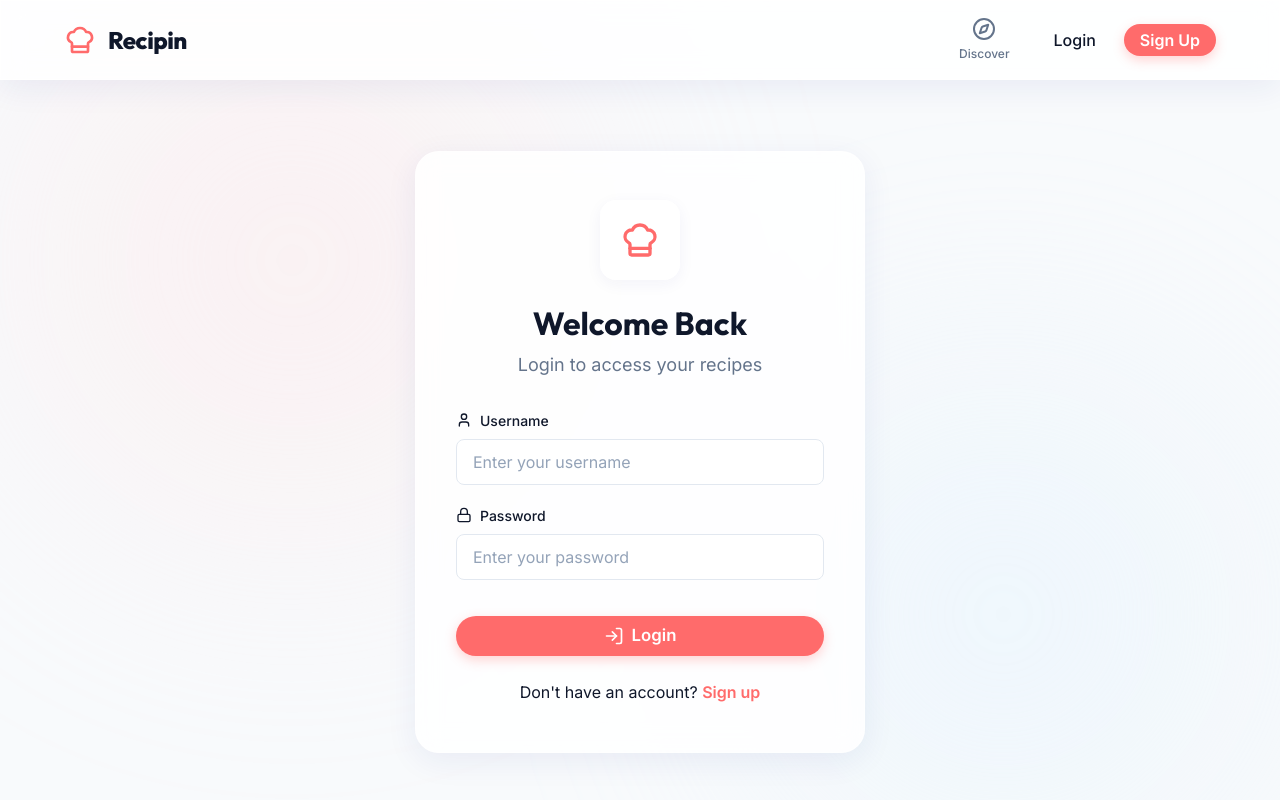
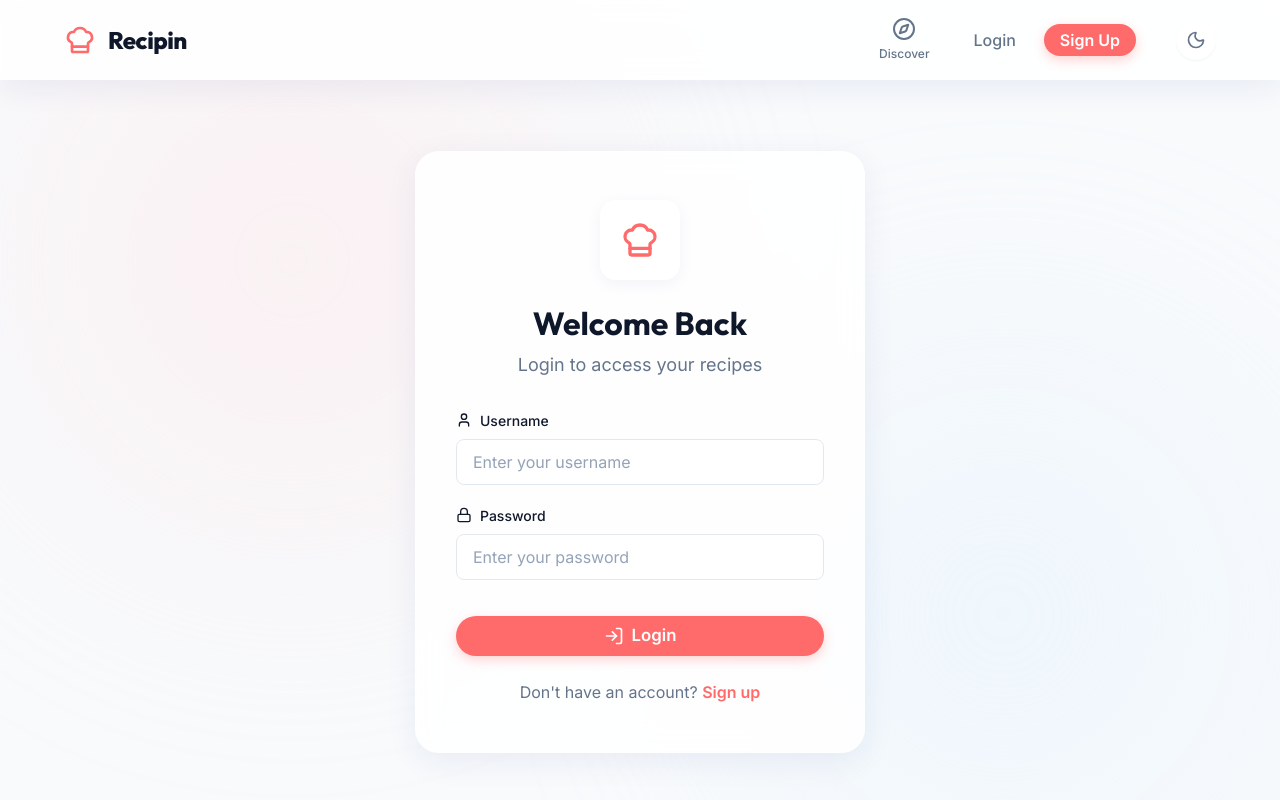
Before and after one commit to ErexPL/Recipin, a React (Vite) app: page /login in a window 1280 px wide. Shown: the top 800 px of the page. Built offline with nearby package versions, Linux system fonts and the light colour scheme; no server answers.

Commit message:
Implement theme context and provider; update components for theme support

```diff
--- a/src/App.jsx
+++ b/src/App.jsx
@@ -2,14 +2,17 @@ import React from 'react';
 import AppRouter from './router/routes';
 import { RecipeProvider } from './context/RecipeContext';
 import { AuthProvider } from './context/AuthContext';
+import { ThemeProvider } from './context/ThemeContext';
 
 function App() {
   return (
-    <AuthProvider>
-      <RecipeProvider>
-        <AppRouter />
-      </RecipeProvider>
-    </AuthProvider>
+    <ThemeProvider>
+      <AuthProvider>
+        <RecipeProvider>
+          <AppRouter />
+        </RecipeProvider>
+      </AuthProvider>
+    </ThemeProvider>
   );
 }
 
--- a/src/components/Navbar/Navbar.css
+++ b/src/components/Navbar/Navbar.css
@@ -69,6 +69,8 @@
     display: flex;
     align-items: center;
     gap: 1.5rem;
+    color: var(--color-text-secondary);
+
 }
 
 .nav-item {
--- a/src/components/Navbar/Navbar.jsx
+++ b/src/components/Navbar/Navbar.jsx
@@ -1,13 +1,15 @@
-import React from 'react';
-import { ChefHat, Search, PlusCircle, Bookmark, Compass, LogOut, User } from 'lucide-react';
+import React, { useContext } from 'react';
+import { ChefHat, Search, PlusCircle, Bookmark, Compass, LogOut, User, Sun, Moon } from 'lucide-react';
 import { NavLink, Link, useLocation, useNavigate } from 'react-router-dom';
 import { useRecipes } from '../../context/RecipeContext';
 import { useAuth } from '../../context/AuthContext';
+import { ThemeContext } from '../../context/ThemeContext';
 import './Navbar.css';
 
 const Navbar = () => {
     const { searchQuery, setSearchQuery } = useRecipes();
     const { user, logout, isAuthenticated } = useAuth();
+    const { theme, toggleTheme } = useContext(ThemeContext);
     const location = useLocation();
     const navigate = useNavigate();
     const isSearchPage = location.pathname === '/';
@@ -74,6 +76,9 @@ const Navbar = () => {
                             </NavLink>
                         </div>
                     )}
+                     <button onClick={toggleTheme} className="btn-icon" style={{ marginLeft: '1rem' }}>
+                        {theme === 'light' ? <Moon size={20} /> : <Sun size={20} />}
+                    </button>
                 </div>
             </div>
         </nav>
--- /dev/null
+++ b/src/context/ThemeContext.jsx
@@ -0,0 +1,19 @@
+import React, { createContext, useState, useMemo } from 'react';
+
+export const ThemeContext = createContext();
+
+export const ThemeProvider = ({ children }) => {
+  const [theme, setTheme] = useState('light');
+
+  const toggleTheme = () => {
+    setTheme((prevTheme) => (prevTheme === 'light' ? 'dark' : 'light'));
+  };
+
+  const value = useMemo(() => ({ theme, toggleTheme }), [theme]);
+
+  return (
+    <ThemeContext.Provider value={value}>
+      {children}
+    </ThemeContext.Provider>
+  );
+};
--- a/src/index.css
+++ b/src/index.css
@@ -39,6 +39,25 @@
   --transition-fast: 150ms cubic-bezier(0.4, 0, 0.2, 1);
   --transition-normal: 250ms cubic-bezier(0.4, 0, 0.2, 1);
   --transition-bounce: 400ms cubic-bezier(0.34, 1.56, 0.64, 1);
+}
+
+[data-theme='dark'] {
+  --color-bg: #0f172a;
+  --color-surface: #1e293b;
+  --color-surface-hover: #334155;
+
+  --color-primary: #ff8787;
+  --color-primary-hover: #ff6b6b;
+  --color-primary-light: #4d2a3a;
+
+  --color-secondary: #74c0fc;
+  --color-secondary-hover: #4dabf7;
+
+  --color-text-primary: #f1f5f9;
+  --color-text-secondary: #94a3b8;
+  --color-text-muted: #64748b;
+
+  --color-border: #334155;
 }
 
 *, *::before, *::after {
@@ -91,6 +110,14 @@ img, picture, video, canvas, svg {
 }
 
 .glass-panel {
+  background: rgba(30, 41, 59, 0.7);
+  backdrop-filter: blur(12px);
+  -webkit-backdrop-filter: blur(12px);
+  border: 1px solid rgba(51, 65, 85, 0.5);
+  box-shadow: 0 8px 32px 0 rgba(0, 0, 0, 0.1);
+}
+
+[data-theme='light'] .glass-panel {
   background: rgba(255, 255, 255, 0.85);
   backdrop-filter: blur(12px);
   -webkit-backdrop-filter: blur(12px);
--- a/src/pages/Login/Auth.css
+++ b/src/pages/Login/Auth.css
@@ -8,6 +8,9 @@
     max-width: 450px;
     padding: 3rem 2.5rem;
     border-radius: var(--radius-2xl);
+    background-color: var(--color-surface);
+    border: 1px solid var(--color-border);
+    box-shadow: var(--shadow-lg);
 }
 
 .auth-header {
@@ -65,3 +68,11 @@
 .mt-6 {
     margin-top: 1.5rem;
 }
+
+.page-subtitle {
+    color: var(--color-text-secondary);
+}
+
+.auth-footer {
+    color: var(--color-text-secondary);
+}
--- a/src/router/routes.jsx
+++ b/src/router/routes.jsx
@@ -1,4 +1,4 @@
-import React from 'react';
+import React, { useContext } from 'react';
 import { BrowserRouter as Router, Routes, Route } from 'react-router-dom';
 import Home from '../pages/Home/Home';
 import Saved from '../pages/Saved/Saved';
@@ -7,9 +7,13 @@ import Login from '../pages/Login/Login';
 import Register from '../pages/Register/Register';
 import RecipeDetails from '../pages/RecipeDetails/RecipeDetails';
 import Navbar from '../components/Navbar/Navbar';
+import { ThemeContext } from '../context/ThemeContext';
 
 const AppRouter = () => {
+  const { theme } = useContext(ThemeContext);
+
   return (
+    <div data-theme={theme}>
       <Router>
         <div className="app-background"></div>
         <Navbar />
@@ -24,6 +28,7 @@ const AppRouter = () => {
           </Routes>
         </main>
       </Router>
+    </div>
   );
 };
 
```
Lines whose indentation alone changed are shown as unchanged.
